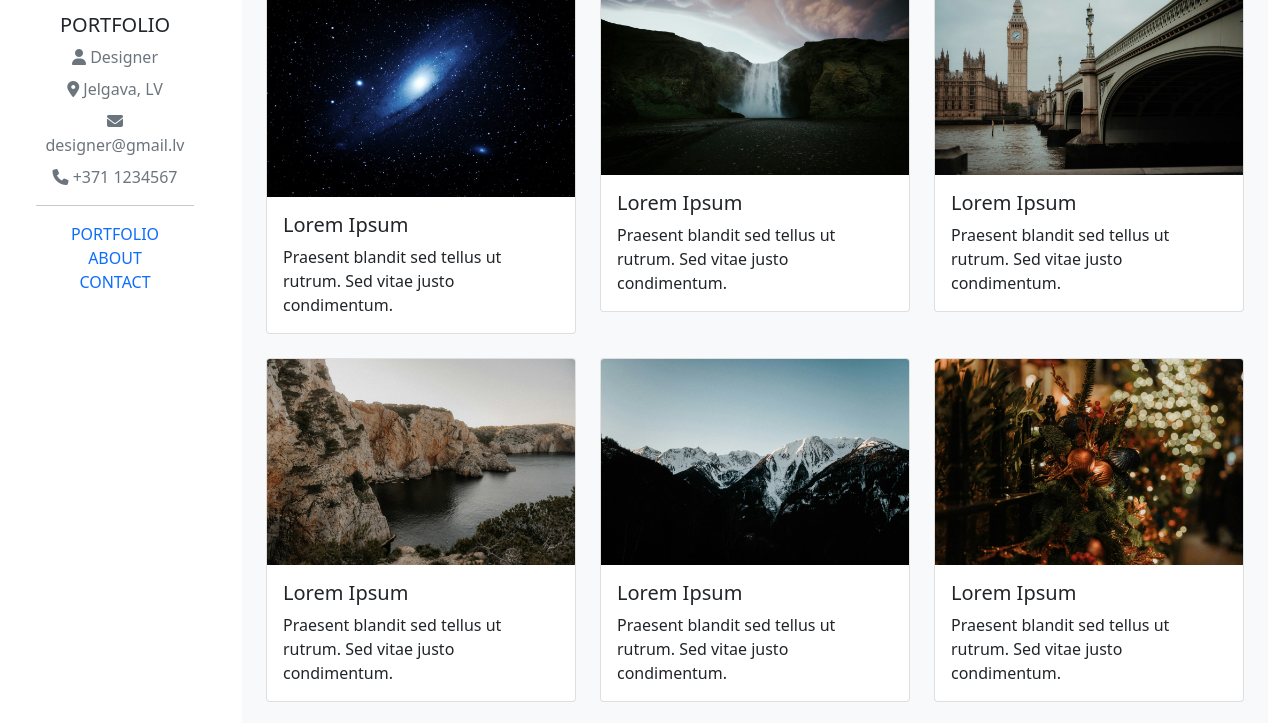
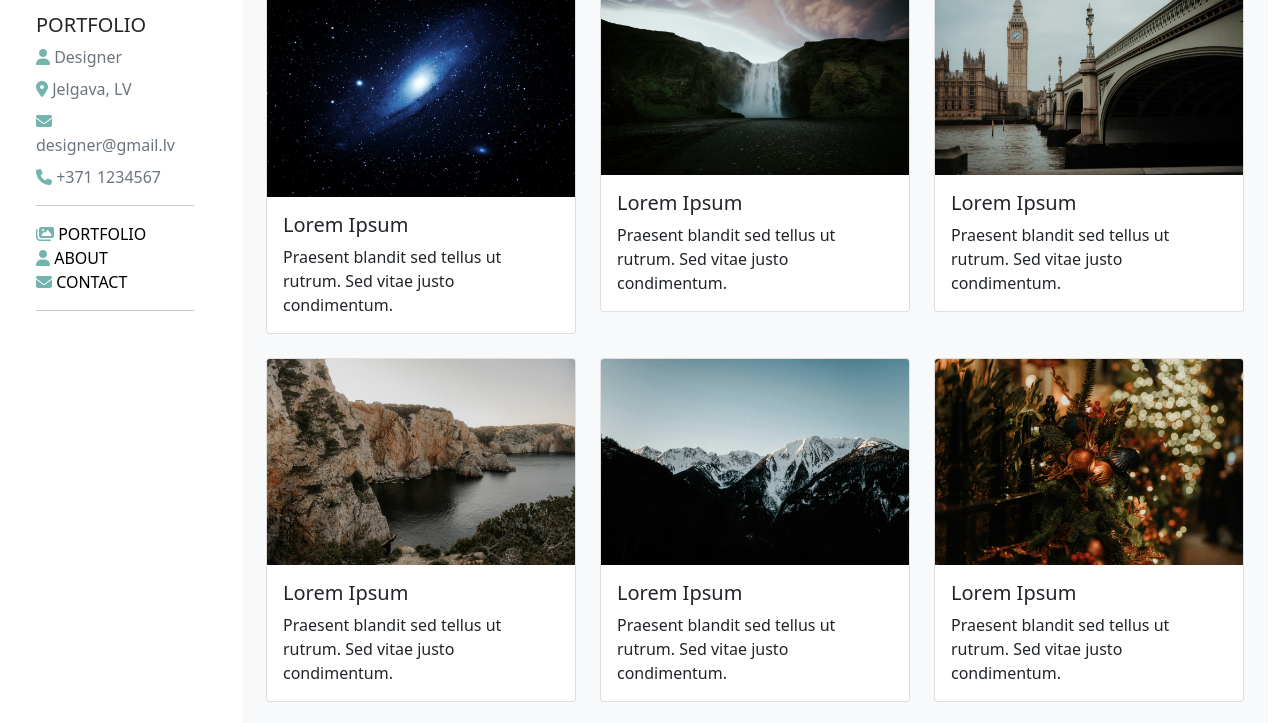
Before and after one commit to yaayimanalien/yaayimanalien, a plain HTML site: page 7/index.html in a window 1280 px wide. Shown: the part 183-906 px from the top of the page. Drawn offline with nearby package versions, Linux system fonts and the light colour scheme.

Commit message:
small fixes and changes

```diff
--- a/7/index.html
+++ b/7/index.html
@@ -18,13 +18,10 @@
 
     <nav class="navbar navbar-expand-md navbar-dark bg-dark">
         <div class="container-fluid">
-            <!-- Brand -->
             <a class="navbar-brand" href="#">Design&Inspire</a>
-            <!-- Toggler for Hamburger Menu -->
             <button class="navbar-toggler" type="button" data-bs-toggle="collapse" data-bs-target="#navbarNav" aria-controls="navbarNav" aria-expanded="false" aria-label="Toggle navigation">
                 <span class="navbar-toggler-icon"></span>
             </button>
-            <!-- Collapsible Navbar Content -->
             <div class="collapse navbar-collapse" id="navbarNav">
                 <ul class="navbar-nav">
                     <li class="nav-item">
@@ -45,33 +42,30 @@
     <div class="container-fluid">
         <div class="row">
             <div class="col-auto d-none d-lg-block" style="width: 230px;">
-                <div class="text-center p-4">
-                    <!-- Profile Picture -->
-                    <img src="icebear.jpg" class="img-fluid rounded-circle mb-3" alt="Profile Picture" style="width: 100px; height: 100px; object-fit: cover;">
-                    <!-- Portfolio Header -->
+                <div class="p-4">
+                    <img src="icebear.jpg" class="img-fluid mb-3" style="width: 100px; height: 100px; object-fit: cover;">
                     <h5 class="font-weight-bold">PORTFOLIO</h5>
-                    <!-- Details -->
                     <ul class="list-unstyled text-muted">
                         <li class="mb-2">
-                            <i class="fas fa-user"></i> Designer
+                            <i class="fas fa-user sb-icon"></i> Designer
                         </li>
                         <li class="mb-2">
-                            <i class="fas fa-map-marker-alt"></i> Jelgava, LV
+                            <i class="fas fa-map-marker-alt sb-icon"></i> Jelgava, LV
                         </li>
                         <li class="mb-2">
-                            <i class="fas fa-envelope"></i> designer@gmail.lv
+                            <i class="fas fa-envelope sb-icon"></i> designer@gmail.lv
                         </li>
                         <li>
-                            <i class="fas fa-phone"></i> +371 1234567
+                            <i class="fas fa-phone sb-icon"></i> +371 1234567
                         </li>
                     </ul>
-                    <!-- Navigation Links -->
                     <hr>
-                    <ul class="list-unstyled">
-                        <li><a href="index.html" class="text-decoration-none">PORTFOLIO</a></li>
-                        <li><a href="about.html" class="text-decoration-none">ABOUT</a></li>
-                        <li><a href="about.html#contact" class="text-decoration-none">CONTACT</a></li>
+                    <ul class="list-unstyled text-muted sidebar-links">
+                        <li><a href="index.html" class="text-decoration-none"><i class="fa-solid fa-images sb-icon"></i> PORTFOLIO</a></li>
+                        <li><a href="about.html" class="text-decoration-none"><i class="fa-solid fa-user sb-icon"></i> ABOUT</a></li>
+                        <li><a href="about.html#contact" class="text-decoration-none"><i class="fa-solid fa-envelope sb-icon"></i> CONTACT</a></li>
                     </ul>
+                    <hr>
                 </div>
             </div>
 
--- a/7/style.css
+++ b/7/style.css
@@ -12,8 +12,8 @@
     bottom: 0;
     width: 100%;
 } */
-.primary {background-color: #00f; color: #fff;}
-.secondary {background-color: #99f; color: #000;}
+.primary {color: #fff;}
+.secondary {color: #000;}
 /* p {margin: 0; font: 10pt verdana; padding: 15px; text-align: center;} */
 
 .pagination > li > a
@@ -44,3 +44,22 @@ border: none;
 background-color: #000000 !Important;
 border: none;
 }
+
+
+.sidebar-links a:link,
+.sidebar-links a:visited {
+    color: #000;
+}
+
+.sidebar-links a:hover {
+    color: rgb(79, 126, 122);
+}
+
+.sidebar-links a:active {
+    color: #000;
+}
+
+.fa-solid,
+.fas {
+    color: rgb(116, 180, 175);
+}
```
Also changed, not shown: 7/about.html (+11 -17 lines), 7/index2.html (+11 -10 lines), 7/index3.html (+11 -10 lines), 8.1/index.html (+0 -1 lines), 8.2/index.html (+0 -15 lines).
